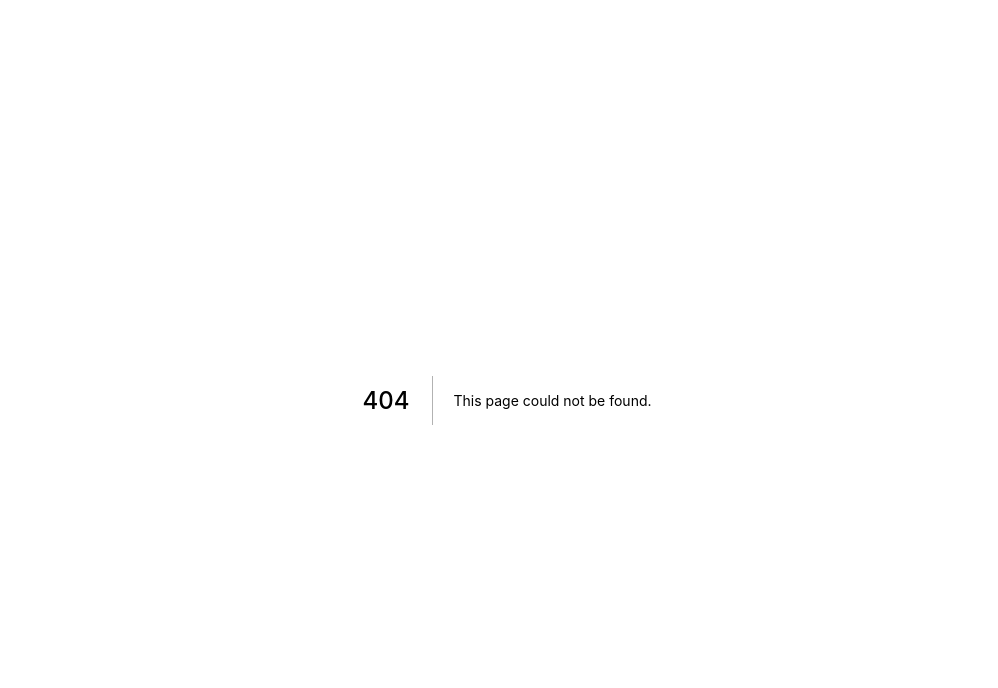
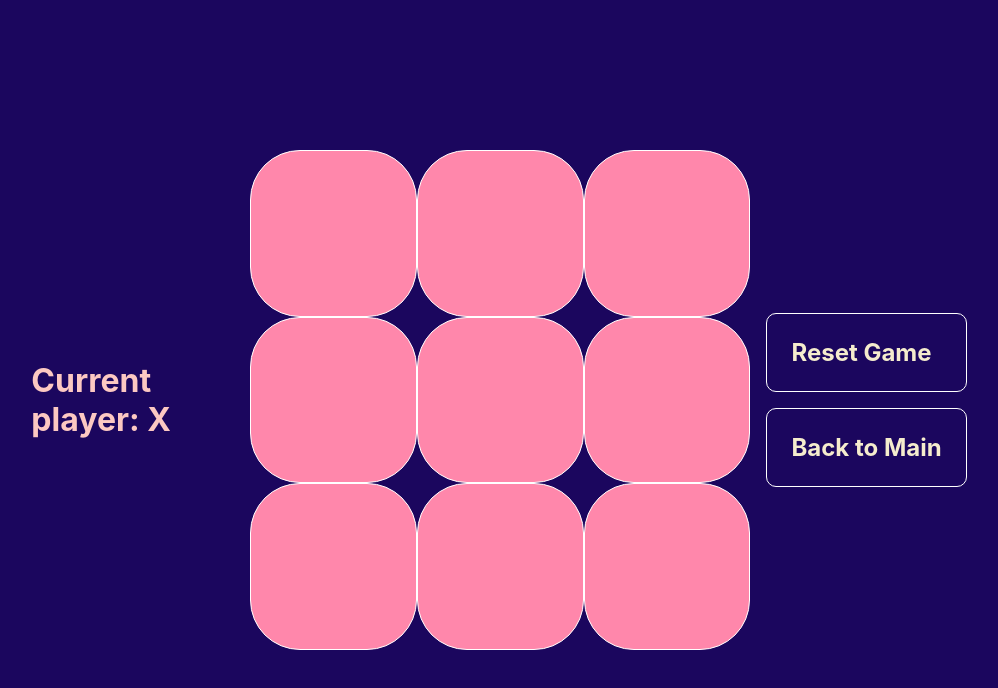
Before and after one commit to santiellis/tiny-projects, a Next.js app: page /tic-tac-toe/tic-tac-toe in a window 1280 px wide. Before the commit this address had no page. Shown: the top 688 px of the page, without its empty margins (133-1131 px from the left). Built offline with nearby package versions, Linux system fonts and the light colour scheme.

Commit message:
new Page, Working Tic-Tac-Toe Game

```diff
--- /dev/null
+++ b/components/tic-tac-toe/Patterns.js
@@ -0,0 +1,10 @@
+export const Patterns = [
+    [0,1,2],
+    [3,4,5],
+    [6,7,8],
+    [0,3,6],
+    [1,4,7],
+    [2,5,8],
+    [0,4,8],
+    [2,4,6],
+]
--- /dev/null
+++ b/components/tic-tac-toe/Square.js
@@ -0,0 +1,10 @@
+import React from 'react'
+import styles from "../../styles/tic-tac-toe.module.css"
+
+export default function Square({val, selectSquare}) {
+  return (
+    <div className={styles.square + " " + styles.noselect} onClick={selectSquare}>
+      {val}
+    </div>
+  )
+}
--- a/pages/api/cloudinaryGet.js
+++ b/pages/api/cloudinaryGetUrl.js
@@ -1,4 +1,4 @@
-const { cloudinary } = require("./Utils/cloudinary.js");
+const { cloudinary } = require("./Utils/Cloudinary/cloudinary.js");
 
 export default async function handler(req, res) {
     const { resources } = await cloudinary.search
--- a/pages/api/cloudinaryUpload.js
+++ b/pages/api/cloudinaryUpload.js
@@ -1,4 +1,4 @@
-const {cloudinary} = require('./Utils/cloudinary.js');
+const {cloudinary} = require('./Utils/Cloudinary/cloudinary.js');
 
 export default async function handler(req, res){
     try {
--- a/pages/cloudinary/cloudinaryAdd.js
+++ b/pages/cloudinary/cloudinaryAdd.js
@@ -3,6 +3,7 @@ import axios from "axios";
 import Link from "next/link";
 import Head from "next/head";
 import styles from "../../styles/cloudinaryAdd.module.css";
+import Image from "next/image";
 
 export default function ImageUpload() {
   const [uploading, setUploading] = useState(false);
@@ -14,7 +15,6 @@ export default function ImageUpload() {
     try {
       console.log(e.target);
       if (e.target.files && e.target.files.length > 0) {
-        console.log("HOLAAAAAAAAAAAAAAAA");
         const fileSize = e.target.files[0].size / 1024 / 1024; // in MiB
         const file = e.target.files[0];
         if (fileSize > 1) {
@@ -76,7 +76,7 @@ export default function ImageUpload() {
             <h1 className={styles.title}>Upload an Image</h1>
             <div className={styles.container}>
               {previewSource && (
-                <img
+                <Image
                   className={styles.card2}
                   src={previewSource}
                   alt="chosen"
--- a/pages/cloudinary/cloudinaryHome.js
+++ b/pages/cloudinary/cloudinaryHome.js
@@ -10,7 +10,7 @@ export default function CloudinaryHome() {
   const [imageIds, setImageIds] = useState();
   const loadImages = async () => {
       try {
-          const res = await axios.get(`${window.location.origin}/api/cloudinaryGet`);
+          const res = await axios.get(`${window.location.origin}/api/cloudinaryGetUrl`);
           setImageIds(res.data);
       } catch (err) {
           console.error(err);
@@ -35,7 +35,7 @@ export default function CloudinaryHome() {
       <div className={styles.grid}>
       {imageIds && imageIds.map((imageId, index) => (
          <div key={index}>
-            {<img className={styles.card} src={imageId} alt="" />}
+            {<Image width={"300px"} height={"300px"} className={styles.card} src={imageId} alt="" />}
          </div>
             ))}
       </div>
--- /dev/null
+++ b/pages/tic-tac-toe/tic-tac-toe.js
@@ -0,0 +1,165 @@
+import Link from "next/link";
+import React, { useEffect, useState } from "react";
+import Square from "../../components/tic-tac-toe/Square";
+import styles from "../../styles/tic-tac-toe.module.css";
+import { Patterns } from "../../components/tic-tac-toe/Patterns";
+
+export default function Tic_Tac_Toe() {
+  const [board, setBoard] = useState(["", "", "", "", "", "", "", "", ""]);
+  const [player, setPlayer] = useState("O");
+  const [result, setResult] = useState({ winner: "", state: "none" });
+
+  useEffect(() => {
+    checkTie();
+    checkWin();
+    if (player === "X") {
+      setPlayer("O");
+    } else {
+      setPlayer("X");
+    }
+  }, [board]);
+
+  const selectSquare = (square) => {
+    if (result.state !== "none") return;
+    setBoard(
+      board.map((val, index) => {
+        if (index === square && val !== "") {
+          setPlayer((prev) => {
+            if (prev === "X") return "O";
+            else {
+              return "X";
+            }
+          });
+        }
+        if (index === square && val === "") {
+          return player;
+        }
+        return val;
+      })
+    );
+  };
+
+  const checkWin = () => {
+    Patterns.forEach((currentPattern) => {
+      const firstPlayer = board[currentPattern[0]];
+      if (firstPlayer === "") return;
+      let winningPattern = true;
+      currentPattern.forEach((index) => {
+        if (board[index] !== firstPlayer) {
+          winningPattern = false;
+        }
+      });
+      if (winningPattern) {
+        setResult({ winner: player, state: "Won" });
+      }
+    });
+  };
+
+  const checkTie = () => {
+    let filled = true;
+    board.forEach((square) => {
+      if (square === "") {
+        filled = false;
+      }
+    });
+    if (filled) {
+      setResult({ winner: "Nobody", state: "Tie" });
+    }
+  };
+
+  const restartGame = () => {
+    setBoard(["", "", "", "", "", "", "", "", ""]);
+    setResult({ winner: "", state: "none" });
+    setPlayer("O");
+  };
+
+  return (
+    <div className={styles.body + " " + styles.noselect}>
+      <div className={styles.boardContainer}>
+
+          <div className={styles.playerContainer}>
+            {result.winner ? (
+              <h1 className={styles.playerWin}>Victory by {result.winner}</h1>
+            ) : (
+              <h1 className={styles.player}>Current player: {player}</h1>
+            )}
+          </div>
+        <div className={styles.board}>
+          <div className={styles.row}>
+            <Square
+              val={board[0]}
+              selectSquare={() => {
+                selectSquare(0);
+              }}
+            />
+            <Square
+              val={board[1]}
+              selectSquare={() => {
+                selectSquare(1);
+              }}
+            />
+            <Square
+              val={board[2]}
+              selectSquare={() => {
+                selectSquare(2);
+              }}
+            />
+          </div>
+          <div className={styles.row}>
+            <Square
+              val={board[3]}
+              selectSquare={() => {
+                selectSquare(3);
+              }}
+            />
+            <Square
+              val={board[4]}
+              selectSquare={() => {
+                selectSquare(4);
+              }}
+            />
+            <Square
+              val={board[5]}
+              selectSquare={() => {
+                selectSquare(5);
+              }}
+            />
+          </div>
+          <div className={styles.row}>
+            <Square
+              val={board[6]}
+              selectSquare={() => {
+                selectSquare(6);
+              }}
+            />
+            <Square
+              val={board[7]}
+              selectSquare={() => {
+                selectSquare(7);
+              }}
+            />
+            <Square
+              val={board[8]}
+              selectSquare={() => {
+                selectSquare(8);
+              }}
+            />
+          </div>
+        </div>
+      <div>
+        <h2
+          onClick={() => {
+            restartGame();
+          }}
+          className={styles.card}
+        >
+          Reset Game
+        </h2>
+        <h2 className={styles.card}>
+          <Link href="/">Back to Main</Link>
+        </h2>
+      </div>
+      </div>
+    </div>
+  );
+}
--- /dev/null
+++ b/styles/tic-tac-toe.module.css
@@ -0,0 +1,198 @@
+.container {
+  padding: 0 2rem;
+}
+
+.body{
+  background-color: #1B065E;
+  width: 100vw;
+  height: 100vh;
+}
+
+.boardContainer {
+  width: 100%;
+  height: 100%;
+  display: flex;
+  justify-content: center;
+  align-items: center;
+}
+
+.board {
+  width: 500px;
+  height: 500px;
+  /* background-color: #ff47da; */
+  display: flex;
+  flex-direction: column;
+}
+
+.row {
+  flex: 33%;
+  display: flex;
+  flex-direction: row;
+}
+
+.square {
+  flex: 33%;
+  height: 100%;
+  border: 1px solid white;
+  cursor: pointer;
+  display: grid;
+  place-items: center;
+  font-size: 30px;
+  color: #F5ECCD;
+  border-radius: 50px;
+  background-color: #FF87AB;
+  font-size: 70px;
+  font-weight: bold;
+  font-family: Arial, Helvetica, sans-serif;
+}
+
+.player {
+  color: #FCC8C2;
+}
+
+.playerContainer {
+  background-color: #1B065E;
+  display: flex;
+  flex: 0.4;
+  justify-content: center;
+}
+
+.noselect {
+  -webkit-touch-callout: none;
+    -webkit-user-select: none;
+     -khtml-user-select: none;
+       -moz-user-select: none;
+        -ms-user-select: none;
+            user-select: none;
+}
+
+.playerWin {
+ color: #F5ECCD;
+}
+
+.main {
+  min-height: 100vh;
+  padding: 4rem 0;
+  flex: 1;
+  display: flex;
+  flex-direction: column;
+  justify-content: center;
+  align-items: center;
+}
+
+.footer {
+  display: flex;
+  flex: 1;
+  padding: 2rem 0;
+  border-top: 1px solid #eaeaea;
+  justify-content: center;
+  align-items: center;
+}
+
+.footer a {
+  display: flex;
+  justify-content: center;
+  align-items: center;
+  flex-grow: 1;
+}
+
+.title a {
+  color: #0070f3;
+  text-decoration: none;
+}
+
+.title a:hover,
+.title a:focus,
+.title a:active {
+  text-decoration: underline;
+}
+
+.title {
+  margin: 0;
+  line-height: 1.15;
+  font-size: 4rem;
+}
+
+.title,
+.description {
+  text-align: center;
+}
+
+.description {
+  margin: 4rem 0;
+  line-height: 1.5;
+  font-size: 1.5rem;
+}
+
+.code {
+  background: #fafafa;
+  border-radius: 5px;
+  padding: 0.75rem;
+  font-size: 1.1rem;
+  font-family: Menlo, Monaco, Lucida Console, Liberation Mono, DejaVu Sans Mono,
+    Bitstream Vera Sans Mono, Courier New, monospace;
+}
+
+.grid {
+  display: flex;
+  align-items: center;
+  justify-content: center;
+  flex-wrap: wrap;
+  max-width: 800px;
+}
+
+.card {
+  margin: 1rem;
+  cursor: pointer;
+  padding: 1.5rem;
+  text-align: left;
+  color: #F5ECCD;
+  text-decoration: none;
+  border: 1px solid white;
+  border-radius: 10px;
+  transition: color 0.15s ease, border-color 0.15s ease;
+  max-width: 300px;
+}
+
+.card:hover,
+.card:focus,
+.card:active {
+  color: white;
+  border-color: white;
+}
+
+.card h2 {
+  margin: 0 0 1rem 0;
+  font-size: 1.5rem;
+}
+
+.card p {
+  margin: 0;
+  font-size: 1.25rem;
+  line-height: 1.5;
+}
+
+.logo {
+  height: 1em;
+  margin-left: 0.5rem;
+}
+
+@media (max-width: 600px) {
+  .grid {
+    width: 100%;
+    flex-direction: column;
+  }
+}
+
+@media (prefers-color-scheme: dark) {
+  .card,
+  .footer {
+    border-color: #FF47DA;
+  }
+  .code {
+    background: #111;
+  }
+  .logo img {
+    filter: invert(1);
+  }
+}
```
Also changed, not shown: pages/index.js (+11 -0 lines), pages/api/Utils/Cloudinary/cloudinary.js (renamed from pages/api/Utils/cloudinary.js), pages/api/Utils/Tic-Tac-Toe/tic-tac-toe.js (added).
